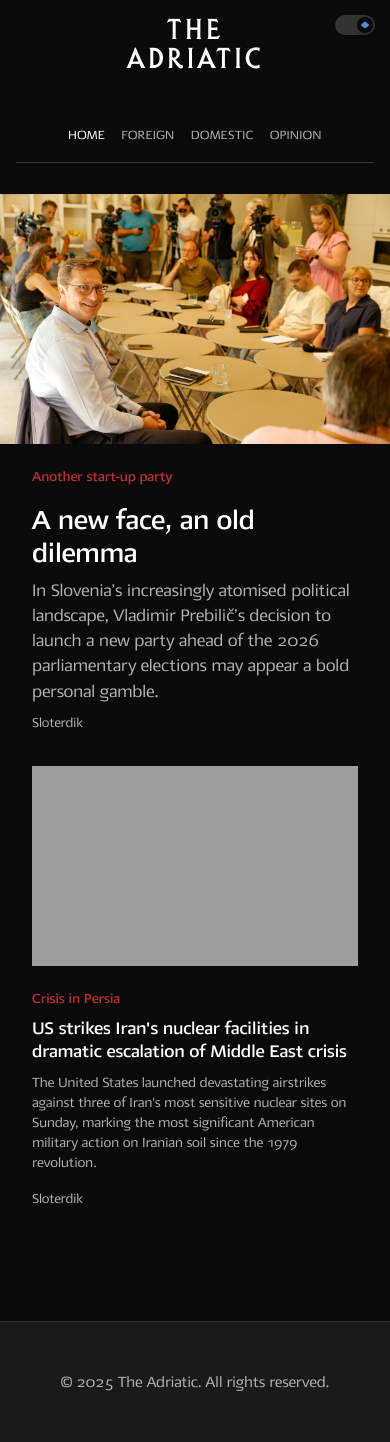
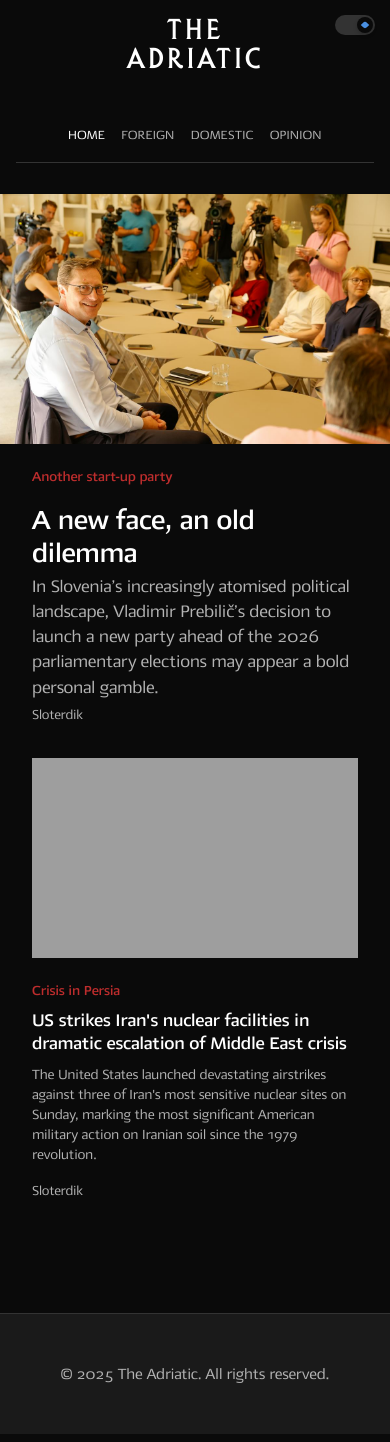
Before and after one commit to tfhoerest/azt, a Jekyll site: the page built from index.html, in a window 390 px wide. Built offline with Jekyll 4.4.1, drawn with Linux system fonts in a browser that asks for light colours; some web fonts are replaced; the list of posts is cut into pages by our own code.

Commit message:
Update home.html

```diff
--- a/_layouts/home.html
+++ b/_layouts/home.html
@@ -60,7 +60,7 @@ layout: default
 .hero-author {
     color: var(--z-ds-color-text-70);
     font-size: var(--z-ds-fontsize-14);
-    margin-top: var(--z-ds-space-xxs);  /* Tighter spacing after lede */
+    margin-top: 0.25rem;  /* Extra tight spacing after lede */
     font-weight: 400;
 }
 
@@ -87,7 +87,7 @@ layout: default
     color: var(--z-ds-color-text-70);
     line-height: 1.4;
     margin-top: 0;  /* Remove any top margin */
-    margin-bottom: var(--z-ds-space-xxs);  /* Tighter spacing before author */
+    margin-bottom: 0.25rem;  /* Extra tight spacing before author */
 }
 
 /* ARTICLES */
@@ -209,14 +209,14 @@ layout: default
     .hero-headline {
         font-size: 1.75rem;  /* Smaller hero headline */
         line-height: 1.2;
-        margin-top: var(--z-ds-space-xxs);  /* Consistent tighter spacing after category */
-        margin-bottom: var(--z-ds-space-xxs);  /* Consistent tighter spacing */
+        margin-top: 0.25rem;  /* Extra tight spacing after category */
+        margin-bottom: 0.25rem;  /* Extra tight spacing */
     }
 
     .hero-summary {
         font-size: 1.125rem;  /* Smaller hero summary */
         margin-top: 0;  /* Remove any top margin */
-        margin-bottom: var(--z-ds-space-xxs);  /* Consistent tighter spacing */
+        margin-bottom: 0.25rem;  /* Extra tight spacing */
     }
 
     /* Articles Section Mobile */
```
